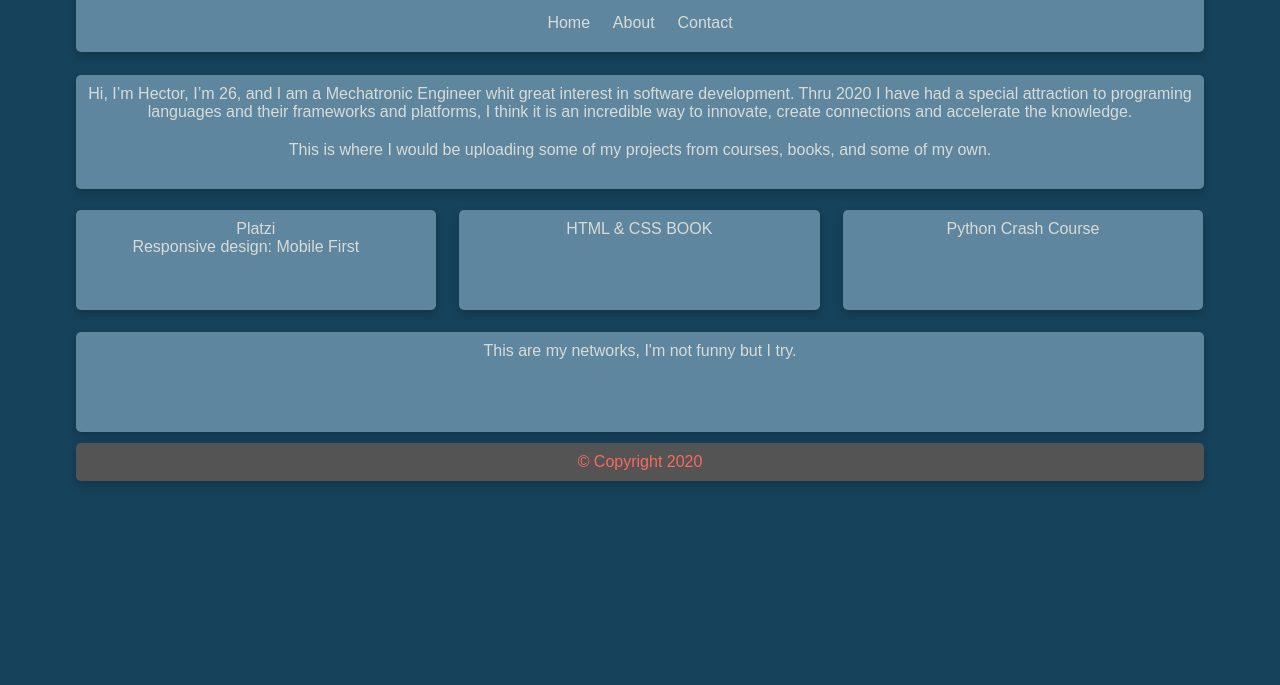
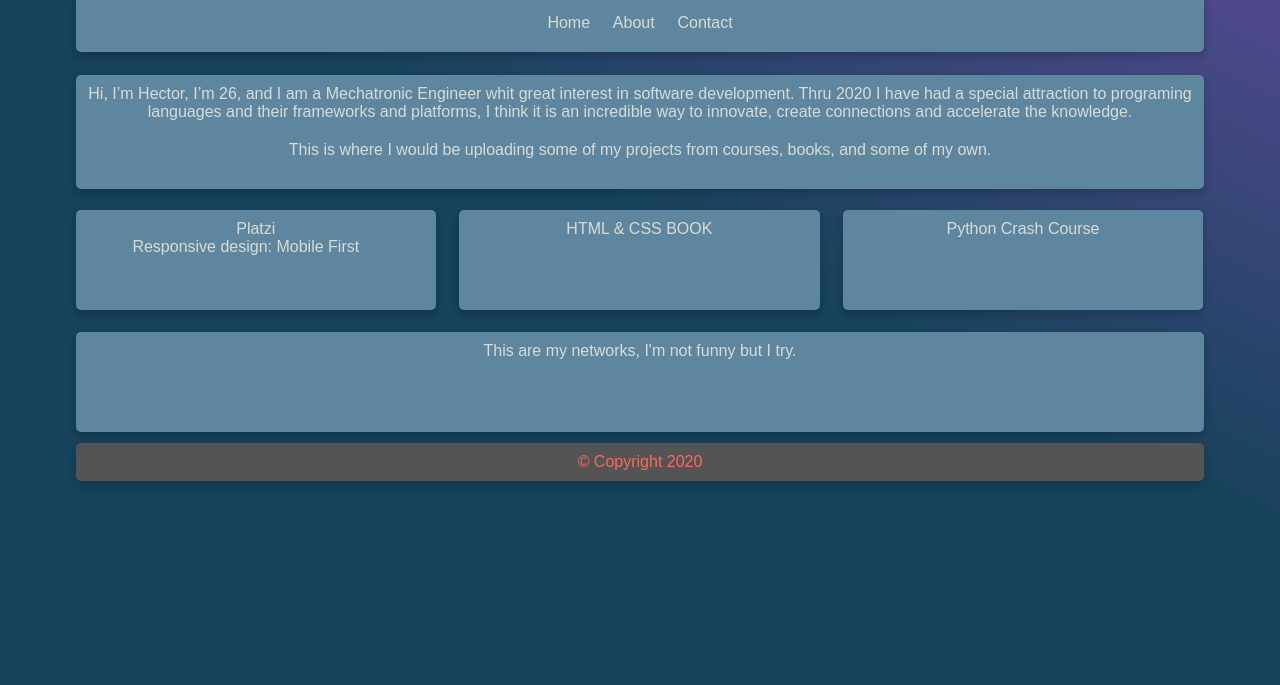
Before and after one commit to hectorcoronel/portfolio, a plain HTML site: page index.html in a window 1280 px wide. Shown: the part 117-802 px from the top of the page. Drawn offline with Linux system fonts and the light colour scheme.

Commit message:
se hizo un gradient en el background.

```diff
--- a/css/style.css
+++ b/css/style.css
@@ -6,6 +6,7 @@
     --naranjaDos: #aa261a;
     --rojo: #bb1b36;
     --blanco: #d9dcd6;
+
 }
 
 *{
@@ -19,9 +20,11 @@ html{
 }
 body{
     width: 90%;
+    height: 97.8vh;
     margin: 0 auto;
     text-align: center;
-    background-color: var(--azulFuerte);
+    background: linear-gradient(207deg, #4d488a 10%, #16425B 45%);
+    padding: 0;
 }
 
 h1{
```
